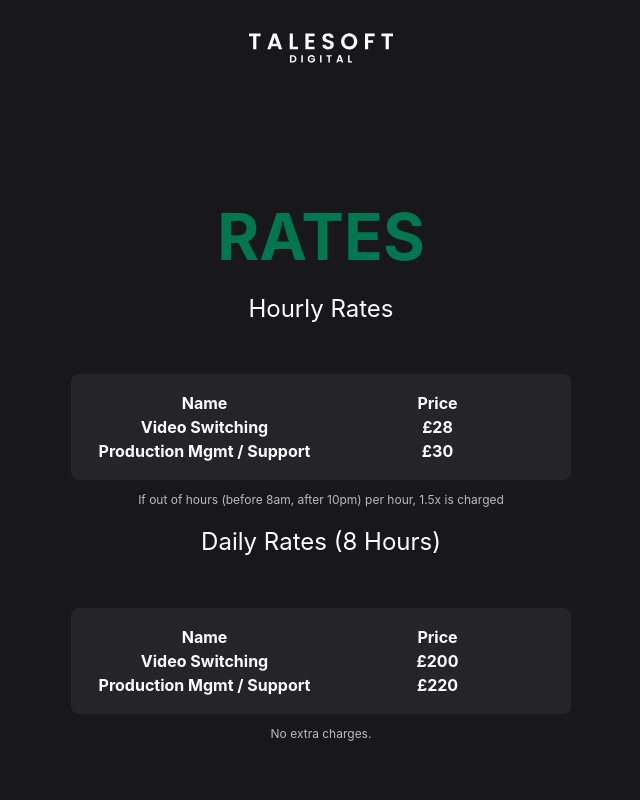
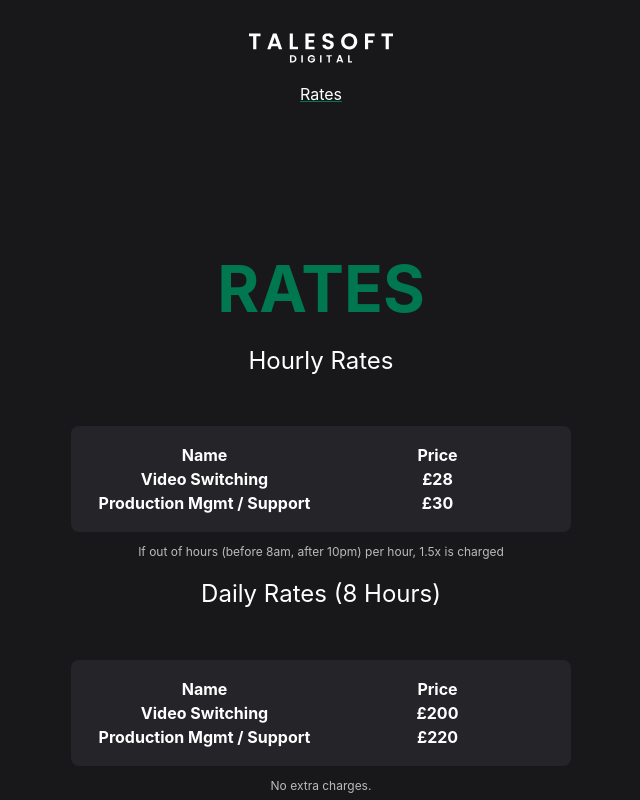
Before and after one commit to CharlieSay/talesoft-neptune, a Next.js app: page /rates in a window 1280 px wide. Shown: the top 800 px of the page, without its empty margins (319-959 px from the left). Built offline with nearby package versions, Linux system fonts and the light colour scheme.

Commit message:
fix:woops missed rates

```diff
--- a/components/layout/layout.styles.tsx
+++ b/components/layout/layout.styles.tsx
@@ -39,6 +39,7 @@
 
 export const Header = styled.header`
   display: flex;
+  flex-direction: column;
   flex: 1;
   padding: 2rem 0;
   justify-content: center;
--- a/components/layout/layout.tsx
+++ b/components/layout/layout.tsx
@@ -1,5 +1,6 @@
 import Image from 'next/image'
 import Link from 'next/link'
+import { CtaP } from '../../styles/typography.styles'
 import { Container, Footer, Header } from './layout.styles'
 
 const Layout = (props: { children: React.ReactNode }) => {
@@ -14,6 +15,11 @@
             height={32}
           />
         </Link>
+        <section>
+          <Link href="/rates">
+            <CtaP>Rates</CtaP>
+          </Link>
+        </section>
       </Header>
       <Container>{props.children}</Container>
       <Footer>
--- a/styles/typography.styles.tsx
+++ b/styles/typography.styles.tsx
@@ -11,6 +11,12 @@
 `
 
 export const TitleH2 = styled.h2<{ alternative?: boolean }>`
+  color: white;
+  font-weight: 400;
+  color: ${(props) => (props.alternative ? 'white' : 'default')};
+`
+
+export const CtaP = styled.p<{ alternative?: boolean }>`
   color: white;
   font-weight: 400;
   color: ${(props) => (props.alternative ? 'white' : 'default')};
```
Also changed, not shown: pages/index.tsx (+8 -1 lines).
